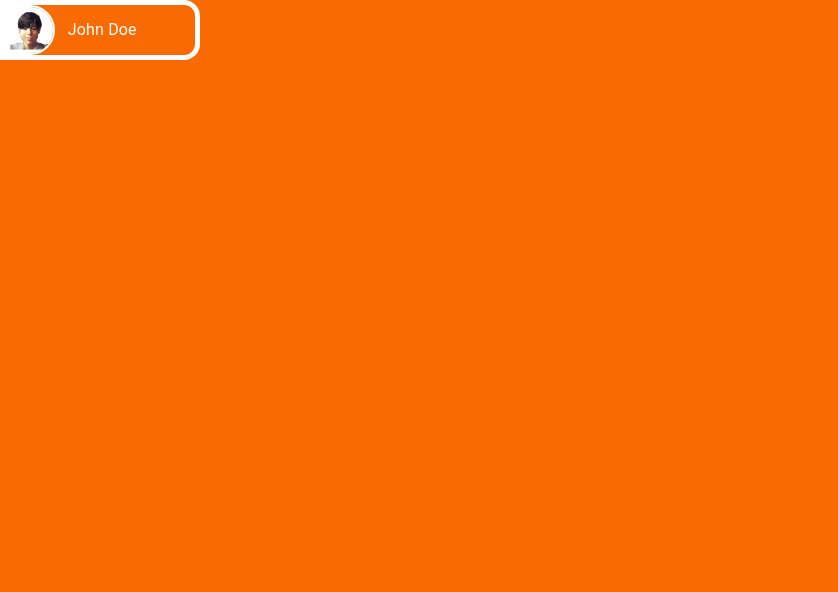
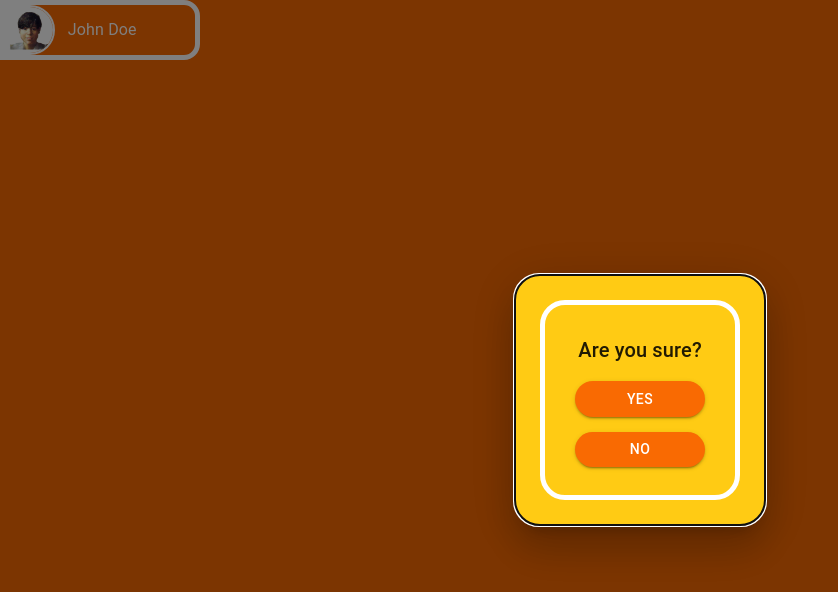
Before and after one commit to WMAD-0522-Final-Project/whistleblower-app-frontend, a React (Vite) app: page / in a window 1280 px wide. Shown: the top 592 px of the page, without its empty margins (0-838 px from the left). Built offline with nearby package versions, Linux system fonts and the light colour scheme.

Commit message:
Separated modal and confirmation

```diff
--- a/src/App.tsx
+++ b/src/App.tsx
@@ -4,6 +4,8 @@ import {
   AlertTitle,
   CircularProgress,
   CssBaseline,
+  Typography,
+  Button,
 } from '@mui/material';
 import { useSelector, useDispatch } from 'react-redux';
 import { setLoading } from './RTK/loadingSlice';
@@ -11,6 +13,8 @@ import { selectLoading } from './RTK/loadingSlice';
 import { selectCompanyData } from './RTK/companySlice';
 import AvatarIcon from './components/admin/AvatarIcon';
 import ButtonComponent from './components/MUI_comp/ButtonComponent';
+import PopupModal from './components/MUI_comp/PopupModal';
+import ConfirmationModal from './components/ConfirmationModal';
 
 // TODO: get company data from store
 const companyData = {
@@ -38,6 +42,10 @@ const App = () => {
     type: 'success',
   };
 
+  const submitData = () => {
+    console.log('Confirmed!!!!!!!!!!!');
+  };
+
   return (
     <Box
       sx={{
@@ -46,6 +54,7 @@ const App = () => {
       }}
     >
       <AvatarIcon />
+      <ConfirmationModal onClickYes={submitData} />
       {/* {isLoading && <CircularProgress />} */}
       {/* {sampleAlert.message && (
         <Alert
--- /dev/null
+++ b/src/components/ConfirmationModal/index.tsx
@@ -0,0 +1,54 @@
+import React from 'react';
+import { Typography, Button } from '@mui/material';
+import PopupModal from '../MUI_comp/PopupModal';
+
+interface Props {
+  onClickYes: () => void;
+}
+
+const buttonStyle = {
+  bgcolor: '#F96A02',
+  color: 'white',
+  borderRadius: '25px',
+  borderStyle: 'none',
+  margin: '0 30px',
+  boxShadow:
+    '0px 3px 1px -2px rgba(0,0,0,0.2), 0px 2px 2px 0px rgba(0,0,0,0.14), 0px 1px 5px 0px rgba(0,0,0,0.12)',
+  '&:hover': {
+    borderStyle: 'none',
+    bgcolor: '#eab676',
+  },
+};
+
+const ConfirmationModal = ({ onClickYes }: Props) => {
+  return (
+    <>
+      <PopupModal>
+        {(handleClose: Function) => (
+          <>
+            <Typography
+              id="modal-modal-title"
+              variant="h6"
+              component="h2"
+              align="center"
+            >
+              Are you sure?
+            </Typography>
+            <Button variant="contained" sx={buttonStyle} onClick={onClickYes}>
+              Yes
+            </Button>
+            <Button
+              variant="outlined"
+              sx={buttonStyle}
+              onClick={() => handleClose}
+            >
+              No
+            </Button>
+          </>
+        )}
+      </PopupModal>
+    </>
+  );
+};
+
+export default ConfirmationModal;
--- /dev/null
+++ b/src/components/MUI_comp/AdminLogList.tsx
@@ -0,0 +1,5 @@
+import React from 'react';
+
+export default function AdminLogList() {
+  return <div>AdminLogList</div>;
+}
--- a/src/components/MUI_comp/PopupModal.tsx
+++ b/src/components/MUI_comp/PopupModal.tsx
@@ -5,6 +5,7 @@ import Button from '@mui/material/Button';
 import Typography from '@mui/material/Typography';
 import Modal from '@mui/material/Modal';
 import { bgcolor } from '@mui/system';
+import { ReactJSXElement } from '@emotion/react/types/jsx-namespace';
 
 const outerBoxStyle = {
   position: 'absolute',
@@ -36,25 +37,17 @@ const innerBoxStyle = {
   gap: '15px',
 };
 
-const buttonStyle = {
-  bgcolor: '#F96A02',
-  color: 'white',
-  borderRadius: '25px',
-  borderStyle: 'none',
-  margin: '0 30px',
-  boxShadow:
-    '0px 3px 1px -2px rgba(0,0,0,0.2), 0px 2px 2px 0px rgba(0,0,0,0.14), 0px 1px 5px 0px rgba(0,0,0,0.12)',
-  '&:hover': {
-    borderStyle: 'none',
-    bgcolor: '#eab676',
-  },
-};
-
-export default function PopupModal() {
+interface Props {
+  children: Function;
+}
+export default function PopupModal({ children }: Props) {
   // const [open, setOpen] = useState(false);
   const [open, setOpen] = useState(true);
   const handleOpen = () => setOpen(true);
-  const handleClose = () => setOpen(false);
+  const handleClose = () => {
+    setOpen(false);
+    console.log('modal closed');
+  };
 
   return (
     <div>
@@ -65,22 +58,7 @@ export default function PopupModal() {
         aria-describedby="modal-modal-description"
       >
         <Box sx={outerBoxStyle}>
-          <Box sx={innerBoxStyle}>
-            <Typography
-              id="modal-modal-title"
-              variant="h6"
-              component="h2"
-              align="center"
-            >
-              Are you sure?
-            </Typography>
-            <Button variant="contained" sx={buttonStyle} onClick={}>
-              Yes
-            </Button>
-            <Button variant="outlined" sx={buttonStyle}>
-              No
-            </Button>
-          </Box>
+          <Box sx={innerBoxStyle}>{children(handleClose)}</Box>
         </Box>
       </Modal>
     </div>
```
